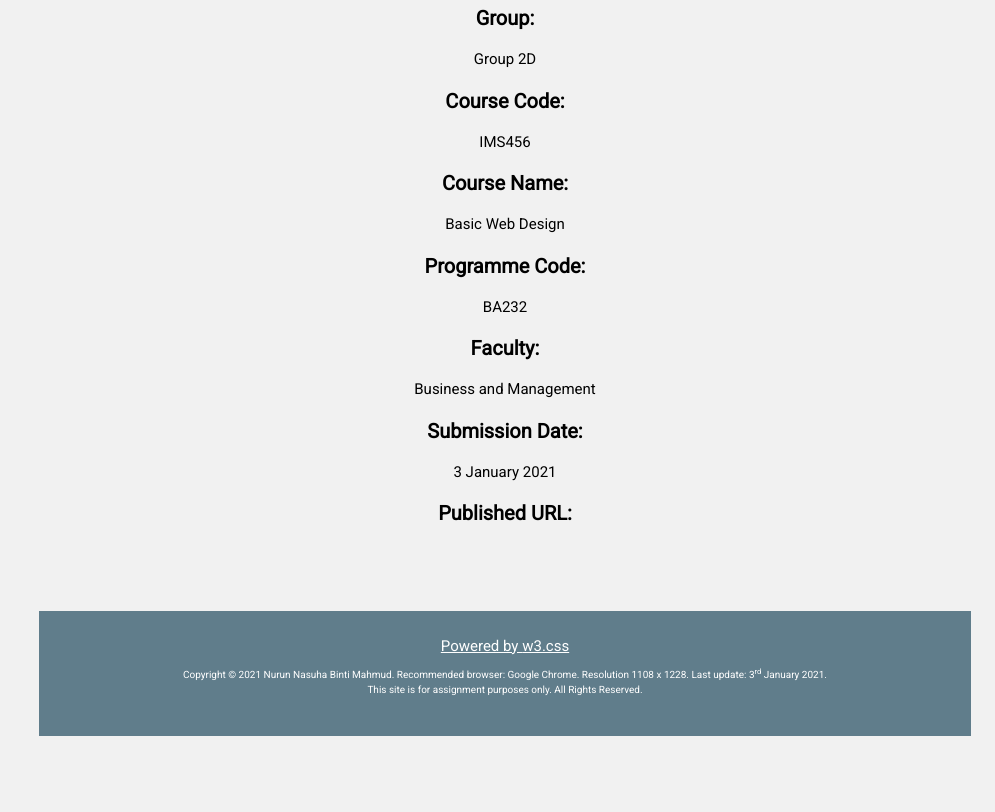
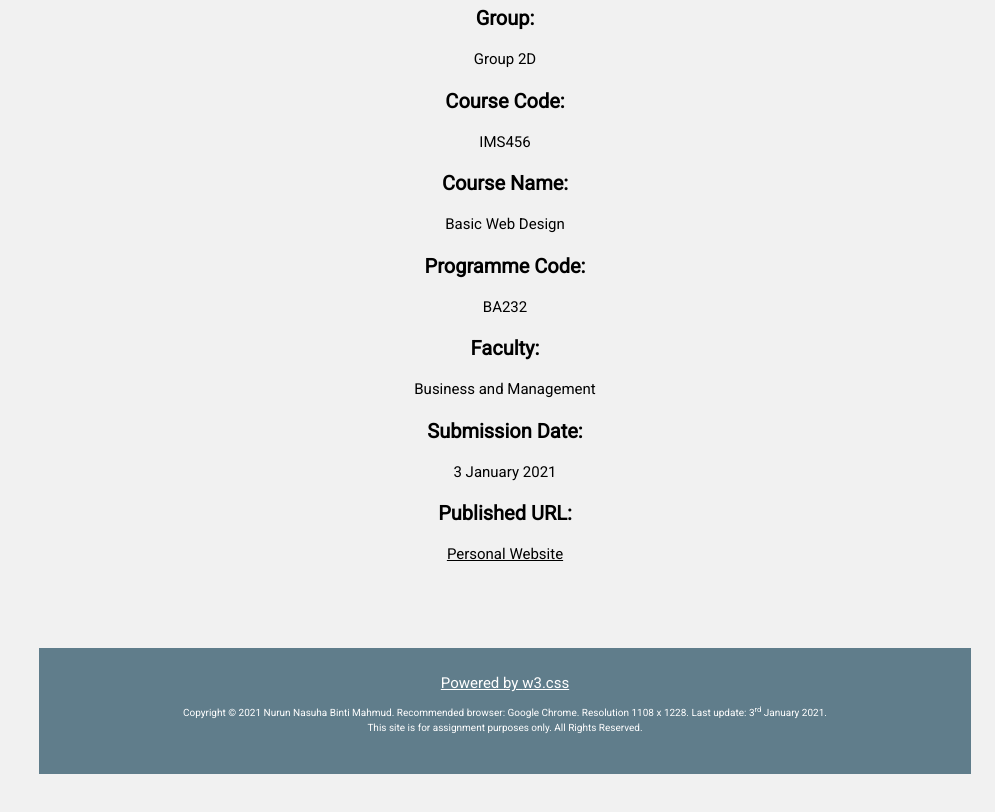
Before and after one commit to nurunnasuhamahmud/personalwebsite.github.io, a plain HTML site: page aboutme.html in a window 1280 px wide. Shown: the part 935-1747 px from the top of the page, without its empty margins (285-1280 px from the left). Before the commit the page ends 1715 px from the top, so only its background shows below. Drawn offline with nearby package versions, Linux system fonts and the light colour scheme.

Commit message:
Update aboutme.html

```diff
--- a/aboutme.html
+++ b/aboutme.html
@@ -109,7 +109,7 @@ html,body,h1,h2,h3,h4,h5,h6 {font-family: "Roboto", sans-serif}
 	<p>3 January 2021</p>
 
     <h4><b>Published URL:</b></h4>
-	<p><a href="https://nurunnasuhamahmud.github.io/personalwebsite.github.io/"></p>
+	    <p><a href="https://nurunnasuhamahmud.github.io/personalwebsite.github.io/">Personal Website</p>
 
     </center>
 
```
